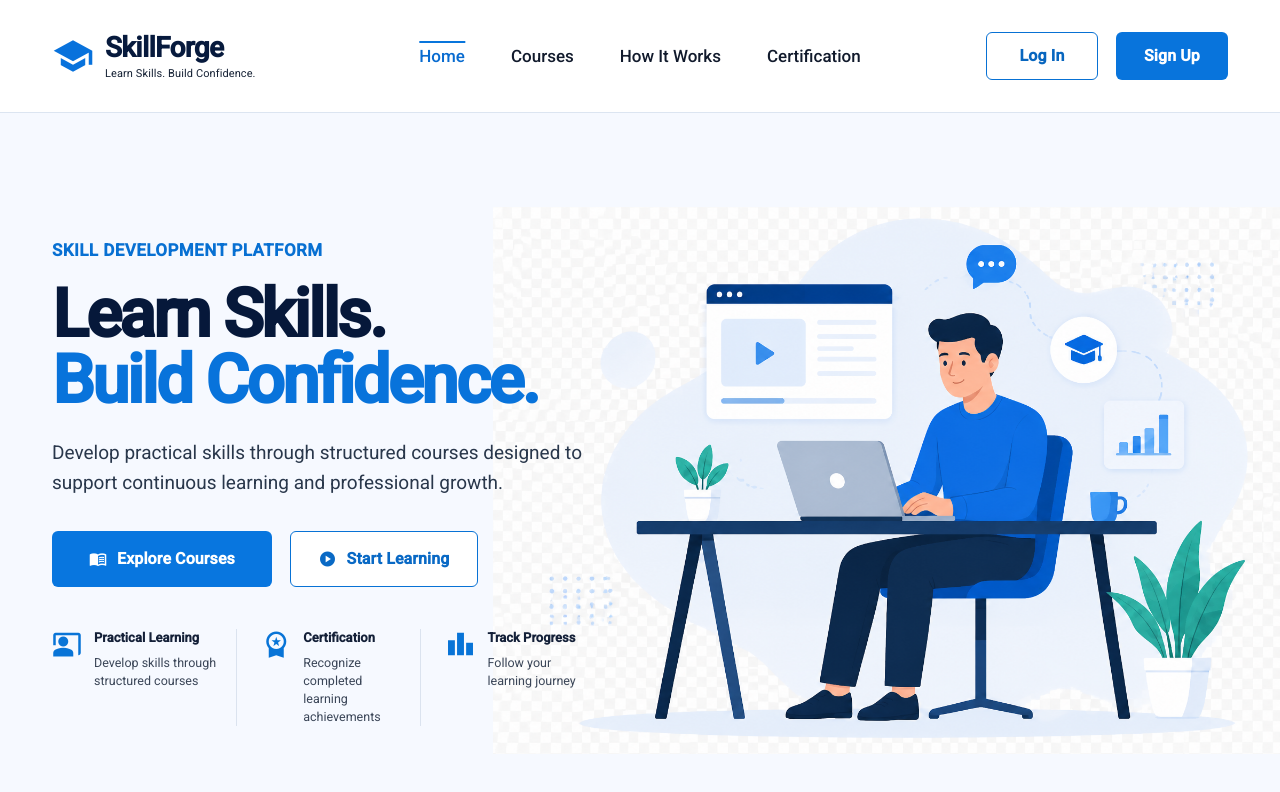
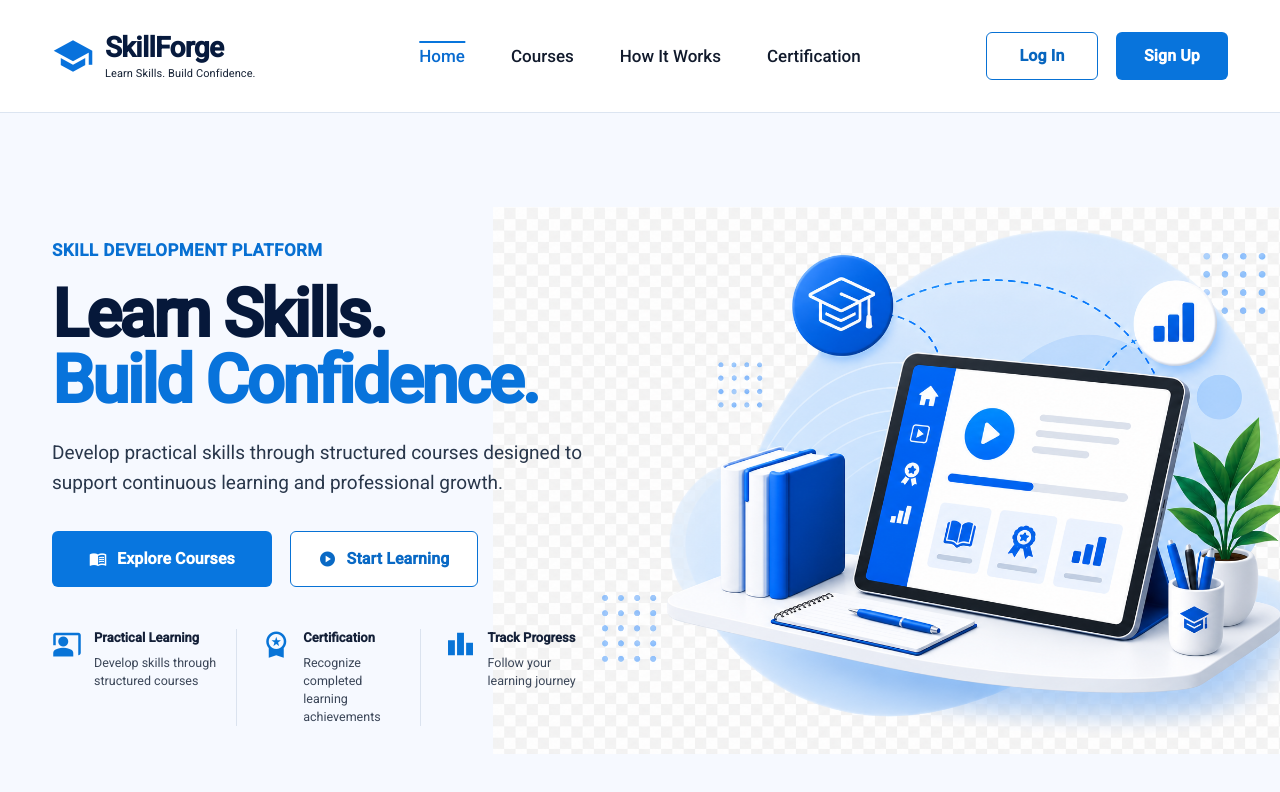
Before and after one commit to Ganesh3366/training-application-frontend, an Angular app: page / in a window 1280 px wide. Shown: the top 792 px of the page. Built offline with nearby package versions, Linux system fonts and the light colour scheme.

Commit message:
feat: update landing page hero illustration

```diff
--- a/src/app/pages/home/home.html
+++ b/src/app/pages/home/home.html
@@ -40,10 +40,10 @@
           </article>
         </div>
       </div>
-      <div class="hero-art" aria-label="Learner completing online training at a laptop">
+      <div class="hero-art" aria-label="Online learning dashboard with books and study resources">
         <img
-          src="images/skillforge-learning-illustration.png"
-          alt="Learner at a desk using a laptop, surrounded by online training tools"
+          src="images/skillforge-hero-illustration.png"
+          alt="Online learning dashboard with books and study resources"
         />
       </div>
     </div>
```
Also changed, not shown: public/images/skillforge-hero-illustration.png (added).
